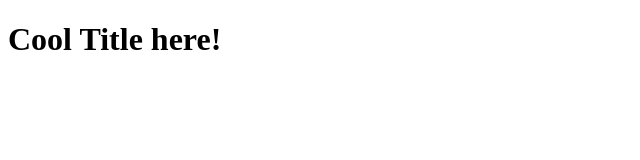
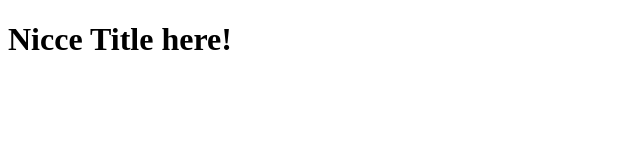
Before and after one commit to lbaroncini/background-generator, a plain HTML site: page index.html in a window 1280 px wide. Shown: the whole page, without its empty margins (0-640 px from the left). Drawn offline with Linux system fonts and the light colour scheme.

Commit message:
changed the title to Nice

```diff
--- a/index.html
+++ b/index.html
@@ -4,6 +4,6 @@
 	<title></title>
 </head>
 <body>
-<h1>Cool Title here!</h1>
+<h1>Nicce Title here!</h1>
 </body>
 </html>
```
